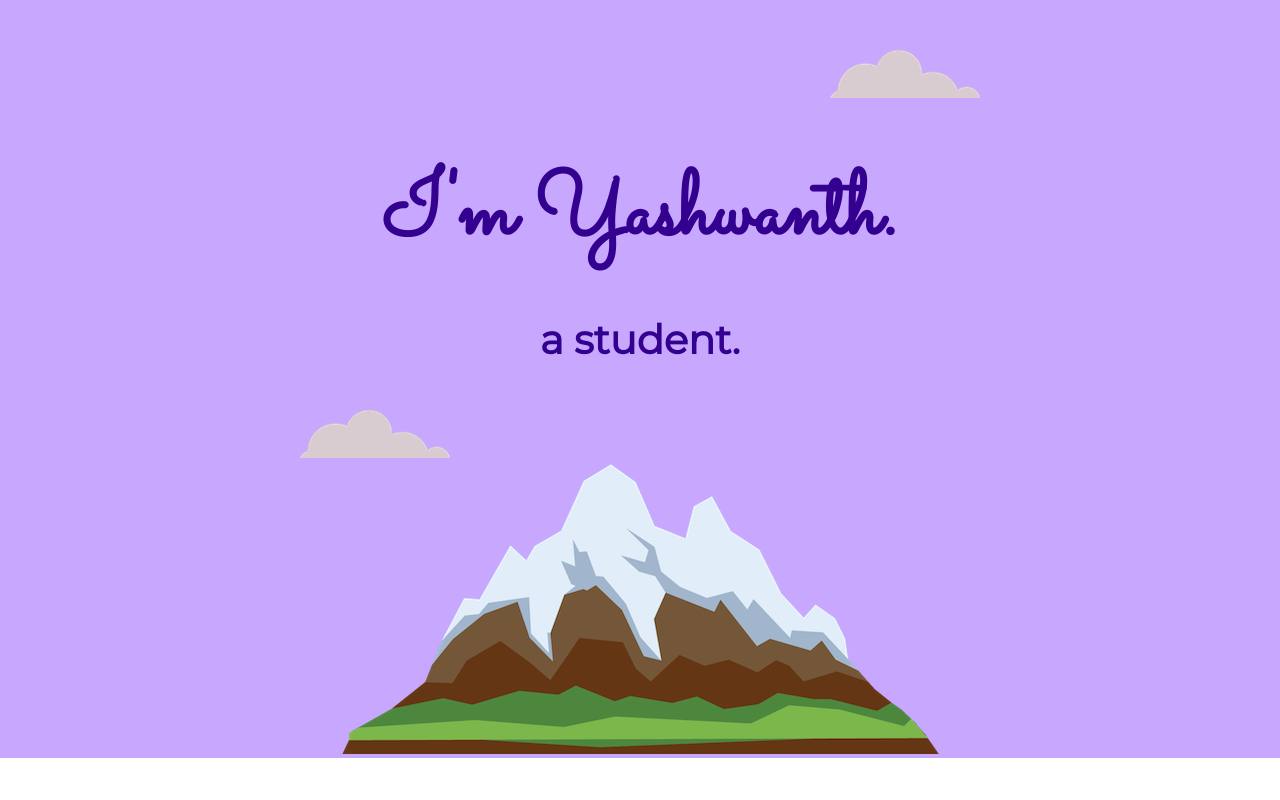
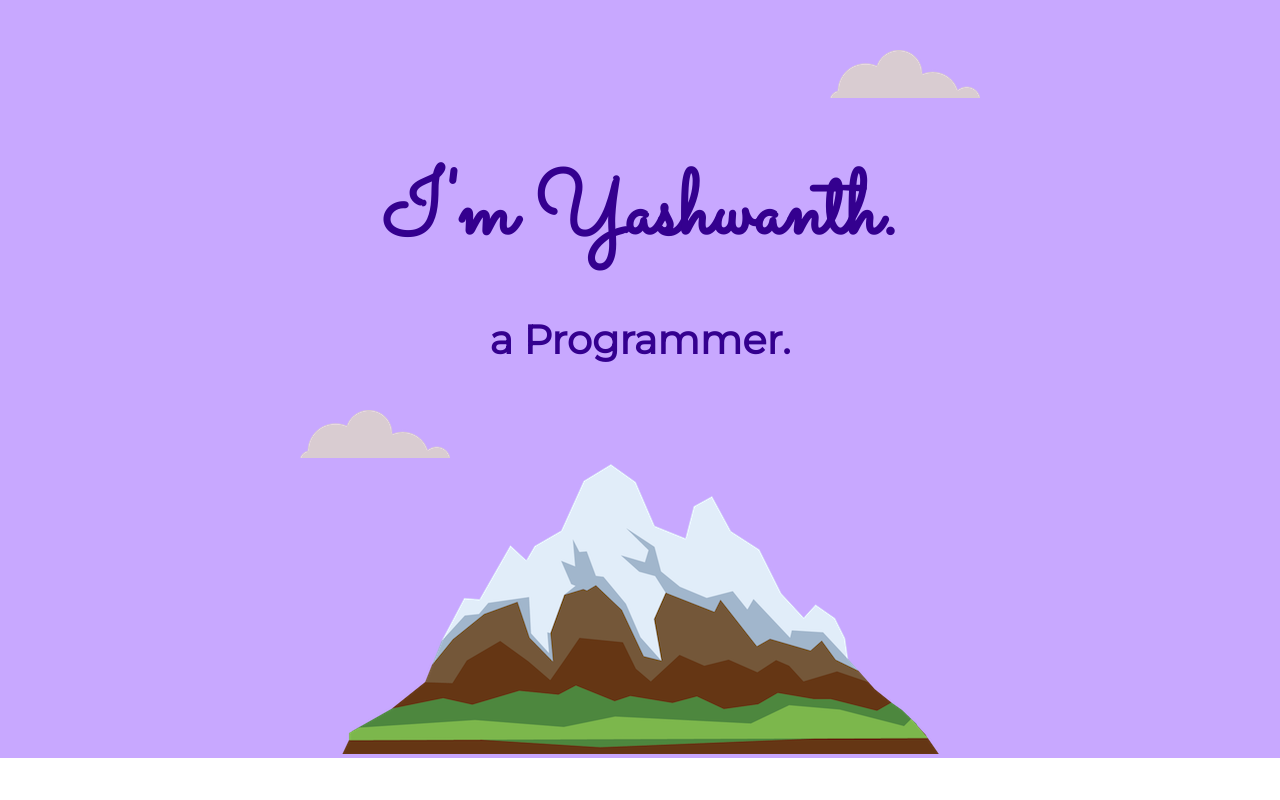
Before and after one commit to YashGladiator/YashGladiator.github.io, a plain HTML site: page index.html in a window 1280 px wide. Shown: the top 800 px of the page. Drawn offline with Linux system fonts and the light colour scheme.

Commit message:
Update index.html

```diff
--- a/index.html
+++ b/index.html
@@ -11,7 +11,7 @@
     <div class="top_container">
       <img class="top-cloud" src="Asset/images/cloud.png" alt="cloud-img">
       <h1>I'm Yashwanth.</h1>
-      <h2>a student.</h2>
+      <h2>a Programmer.</h2>
       <img class="bottom-cloud" src="Asset/images/cloud.png" alt="cloud-img">
       <img src="Asset/images/mountain.png" alt="mountain-img">
     </div>
```
